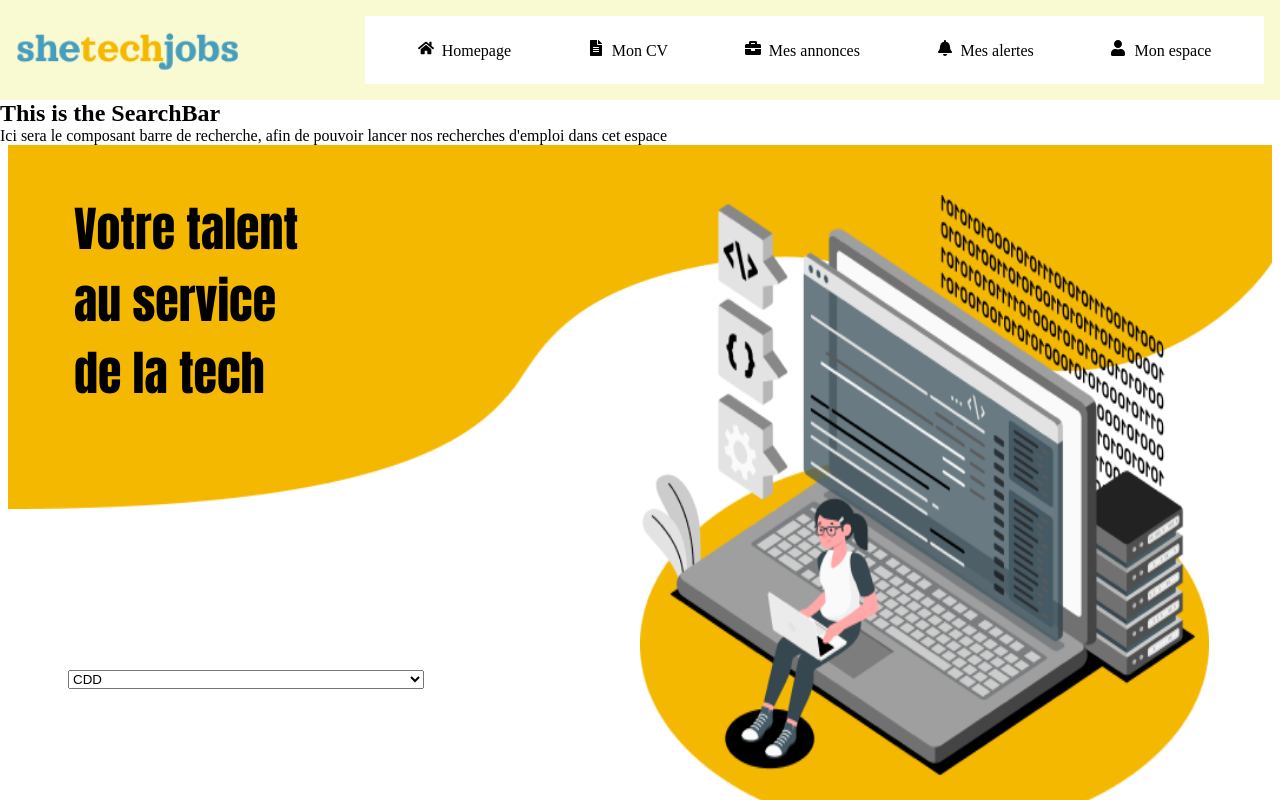
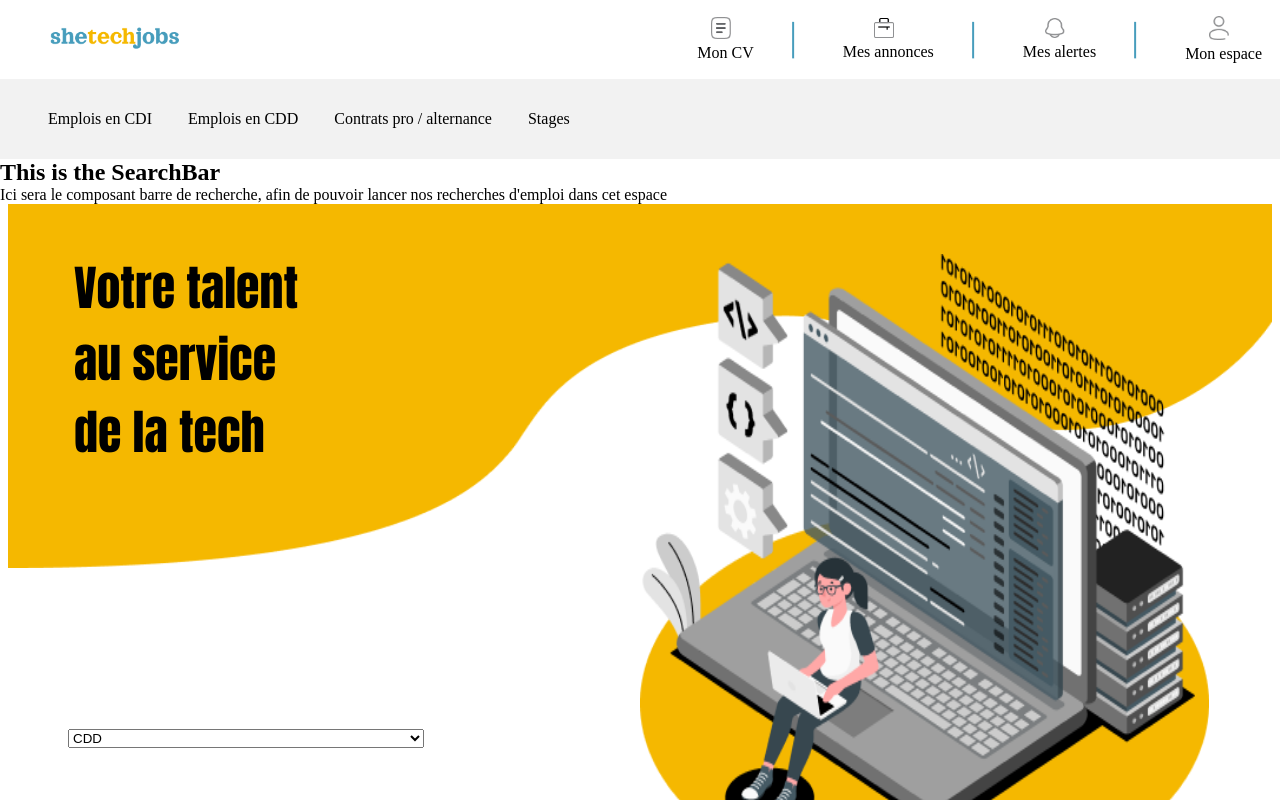
Before and after one commit to BEEBIKHAN/SheTechJobs, a React (Vite) app in the folder frontend/: page / in a window 1280 px wide. Shown: the top 800 px of the page. Built offline with nearby package versions, Linux system fonts and the light colour scheme; a web font is replaced by a local one.

Commit message:
Création de la deuxième barre de navigation

```diff
--- a/frontend/src/components/NavBar.jsx
+++ b/frontend/src/components/NavBar.jsx
@@ -1,58 +1,54 @@
 /* eslint-disable jsx-a11y/no-static-element-interactions */
 /* eslint-disable jsx-a11y/click-events-have-key-events */
-/* eslint-disable jsx-a11y/control-has-associated-label */
-/* eslint-disable jsx-a11y/anchor-has-content */
 import React, { useState } from "react";
-import {
-  FaBars,
-  FaTimes,
-  FaBell,
-  FaBriefcase,
-  FaFileAlt,
-  FaUser,
-  FaHome,
-} from "react-icons/fa";
+import { FaBars, FaTimes } from "react-icons/fa";
 import LOGO from "../assets/images/LOGO.png";
-import "../styles/navbar_top.css";
-
-// ------------- Navbar top--------------------//
+import myspace from "../assets/images/myspace.png";
+import cv from "../assets/images/cv.png";
+import annonce from "../assets/images/annonce.png";
+import alerte from "../assets/images/alerte.png";
+import linenavbar1 from "../assets/images/linenavbar1.png";
+import "../styles/navbar.css";
 
 function Navbar() {
   const [click, setClick] = useState(false);
 
   const handleClick = () => setClick(!click);
-
   return (
     <div className="navbar">
       <div className="logo">
         <img src={LOGO} alt="" />
       </div>
       <ul className={click ? "nav-menu active" : "nav-menu"}>
-        <li className="nav-item">
-          <a href="/" />
-          <FaHome className="icon" />
-          Homepage
-        </li>
-        <li className="nav-item">
-          <a href="/" />
-          <FaFileAlt className="icon" />
+        <div className="navbartop">
+          <li className="nav-itemtop">
+            <img className="imageiconCV" src={cv} alt="" />
             Mon CV
           </li>
-        <li className="nav-item">
-          <a href="/" />
-          <FaBriefcase className="icon" />
+          <img className="blueline" src={linenavbar1} alt="" />
+          <li className="nav-itemtop">
+            <img className="imageicon" src={annonce} alt="" />
             Mes annonces
           </li>
-        <li className="nav-item">
-          <a href="/" />
-          <FaBell className="icon" />
+          <img className="blueline" src={linenavbar1} alt="" />
+          <li className="nav-itemtop">
+            <img className="imageicon" src={alerte} alt="" />
             Mes alertes
           </li>
-        <li className="nav-item">
-          <a href="/" />
-          <FaUser className="icon" />
+          <img className="blueline" src={linenavbar1} alt="" />
+          <li className="nav-itemtop">
+            <img className="imageicon" src={myspace} alt="" />
             Mon espace
           </li>
+        </div>
+        <div className="navbarbottom">
+          <ul className="nav2">
+            <li className="nav-itembottom">Emplois en CDI</li>
+            <li className="nav-itembottom"> Emplois en CDD</li>
+            <li className="nav-itembottom">Contrats pro / alternance</li>
+            <li className="nav-itembottom">Stages</li>
+          </ul>
+        </div>
       </ul>
       <div className="hamburger" onClick={handleClick}>
         {click ? <FaTimes size={30} /> : <FaBars size={30} />}
@@ -60,5 +56,4 @@ function Navbar() {
     </div>
   );
 }
-
 export default Navbar;
--- a/frontend/src/styles/app.css
+++ b/frontend/src/styles/app.css
@@ -11,4 +11,5 @@
   --color-background-gris: #efefef;
   --color-text: #122529;
   --color-text-clair: #f8f9fa;
+  --color-background-gris-clair: #F2F2F2;
 }
--- /dev/null
+++ b/frontend/src/styles/navbar.css
@@ -0,0 +1,173 @@
+* {
+    box-sizing: border-box;
+    margin: 0;
+    padding: 0;
+}
+
+ul {
+    list-style-type: none;
+}
+
+
+.navbar {
+    width: 100%;
+    display: flex;
+    justify-content: space-between;
+    padding: 1rem;
+}
+
+.nav-menu {
+    position: fixed;
+    left: -100%;
+    top: 80px;
+    flex-direction: column;
+    justify-content: center;
+    background-color: #8ECAE6;
+    width: 100%;
+    height: 70%;
+    text-align:center;
+    transition: 0.4s;
+
+}
+
+.nav-menu.active {
+    left: 0;
+}
+
+
+.logo > img {
+    width: 130px;
+    padding-top: 6px;
+    margin: 6px;
+}
+
+.navbartop {
+    display: flex;
+    flex-direction: column;
+    justify-content: space-between;
+    align-items: center;
+}
+
+.nav-itembottom {
+    padding: 10px 0px 10px;
+    font-size: 1rem;
+    margin: 6px;
+}
+
+.nav-itemtop {
+    padding: 10px 0px 10px;
+    font-size: 1rem;
+    margin: 6px;
+}
+
+.imageicon {
+    margin-right: 9px;
+    width: 24px ;
+    }
+
+.imageiconCV {
+    margin-right: 9px;
+    width: 24px ;
+}
+
+.blueline {
+    display:none;
+}
+
+.navbarbottom {
+    background-color: var(--color-background-gris-clair);
+    display: flex;
+    flex-direction: column;
+    justify-content: space-between;
+    align-items: center;
+}
+
+
+  @media (min-width: 620px) {
+
+    .navbar {
+        /* position: fixed; */
+        padding: 0;
+        background-color: white;
+    }
+
+    .nav-menu {
+        position: relative;
+        top: 0px;
+        left: 0;
+        width: 100%;
+        height: 10%;
+        background-color: transparent;
+    }
+
+    .nav-itembottom {
+        padding: 10px 12px 10px;
+        font-size: 1rem;
+    }
+
+    .nav-itemtop {
+        padding: 10px 12px 10px;
+        font-size: 1rem;
+        display: flex;
+        flex-direction: column;
+        align-items: center;
+    }
+
+    .imageicon {
+        margin-right: 9px;
+        width: 20px ;
+        margin-bottom: 5px;
+
+        }
+
+    .imageiconCV {
+            margin-right: 9px;
+            width: 20px ;
+            margin-bottom: 5px;
+        }
+
+    .logo {
+        display: flex;
+        flex-direction: row;
+        align-items: flex-start;
+        width: 0;
+    }
+
+    .logo > img {
+        margin-left: 50px;
+        margin-top: 16px;
+        padding-top: 6px;
+
+    }
+
+    .navbartop {
+        display: flex;
+        flex-direction: row;
+        justify-content: flex-end;
+    }
+
+
+    .blueline {
+        display: flex;
+        height: 60%;
+        margin-right: 30px;
+        margin-left: 20px;
+    }
+
+    .navbarbottom {
+        display: flex;
+        flex-direction: row;
+        padding: 15px;
+    }
+
+    .nav2 {
+        display: flex;
+        flex-direction: row;
+        justify-content: flex-end;
+        margin-left: 15px;
+    }
+
+    .hamburger {
+        display: none;
+    }
+}
--- a/frontend/src/styles/navbar_top.css
+++ /dev/null
@@ -1,84 +0,0 @@
-* {
-    box-sizing: border-box;
-    margin: 0;
-    padding: 0;
-}
-
-ul {
-    list-style-type: none;
-}
-
-a {
-    text-decoration: none;
-}
-
-.navbar {
-    width: 100%;
-    height: 100px;
-    display: flex;
-    justify-content: space-between;
-    align-items: center;
-    padding: 1rem;
-    background-color: lightgoldenrodyellow;
-}
-
-.nav-menu {
-    position: fixed;
-    left: -100%;
-    top: 100px;
-    color: black;
-    text-align: center;
-    background-color: lightblue;
-    width: 100%;
-    height: 100%;
-    transition: 0.4s;
-    flex-direction: column;
-}
-
-.nav-menu.active {
-    left: 0;
-}
-
-.nav-item {
-    padding: 1rem;
-    margin: 1.5rem;
-    font-size: 1.8rem;
-}
-
-.hamburger {
-    display: flex;
-}
-
-.logo > img {
-    width: 100%;
-}
-
-
-@media (min-width: 620px) {
-    .nav-item {
-        margin: 8px;
-        font-size: 1rem;
-    }
-
-    .nav-menu {
-        display: flex;
-        flex-direction: row;
-        background-color: white;
-        position: static;
-        margin-left: 200px;
-        justify-content: space-evenly;
-    }
-
-    .hamburger {
-        display: none;
-    }
-
-
-    .logo > img {
-        width: 150%;
-    }
-
-    .icon {
-        margin-right: 8px;
-    }
-}
```
Also changed, not shown: frontend/src/assets/images/linenavbar1.png (added), frontend/src/assets/images/myspace.png (renamed from frontend/src/assets/images/my_space.png). Lines whose indentation alone changed are shown as unchanged.
